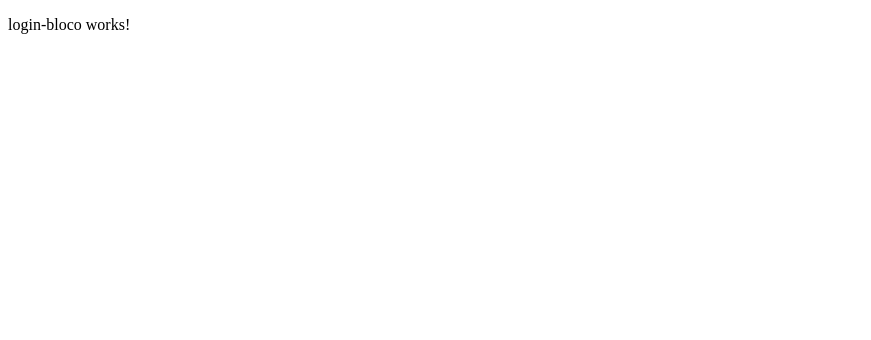
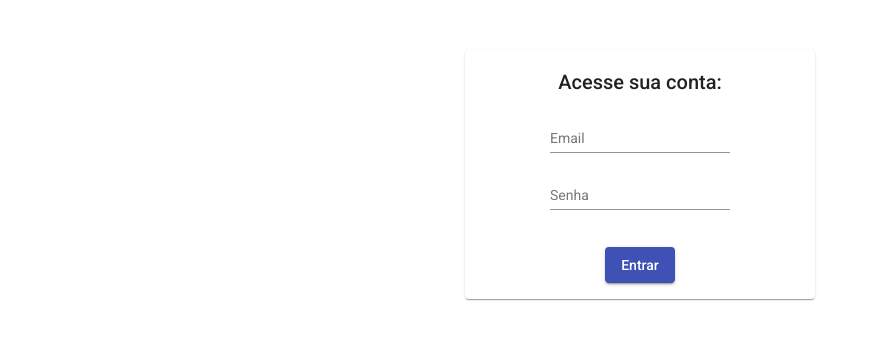
Before and after one commit to sn0wfl4k3s/SocialNetworking.Frontend, an Angular app in the folder SocialNetworking/: page / in a window 1280 px wide. Shown: the top 340 px of the page, without its empty margins (0-871 px from the left). Built offline with nearby package versions, Linux system fonts and the light colour scheme.

Commit message:
criação da página de login

```diff
--- a/SocialNetworking/angular.json
+++ b/SocialNetworking/angular.json
@@ -28,6 +28,7 @@
               "src/assets"
             ],
             "styles": [
+              "./node_modules/@angular/material/prebuilt-themes/indigo-pink.css",
               "src/styles.scss"
             ],
             "scripts": []
@@ -92,6 +93,7 @@
               "src/assets"
             ],
             "styles": [
+              "./node_modules/@angular/material/prebuilt-themes/indigo-pink.css",
               "src/styles.scss"
             ],
             "scripts": []
@@ -123,6 +125,7 @@
           }
         }
       }
-    }},
+    }
+  },
   "defaultProject": "SocialNetworking"
 }
--- a/SocialNetworking/package.json
+++ b/SocialNetworking/package.json
@@ -12,10 +12,12 @@
   "private": true,
   "dependencies": {
     "@angular/animations": "~9.1.9",
+    "@angular/cdk": "~9.2.1",
     "@angular/common": "~9.1.9",
     "@angular/compiler": "~9.1.9",
     "@angular/core": "~9.1.9",
     "@angular/forms": "~9.1.9",
+    "@angular/material": "~9.2.1",
     "@angular/platform-browser": "~9.1.9",
     "@angular/platform-browser-dynamic": "~9.1.9",
     "@angular/router": "~9.1.9",
--- a/SocialNetworking/src/app/account/login-bloco/login-bloco.component.html
+++ b/SocialNetworking/src/app/account/login-bloco/login-bloco.component.html
@@ -1 +1,22 @@
-<p>login-bloco works!</p>
+<div class="conteudo">
+    <h2>Acesse sua conta:</h2>
+
+    <form class="example-form">
+
+        <mat-form-field class="example-full-width">
+            <mat-label>Email</mat-label>
+            <input type="email" matInput placeholder="Insira seu e-mail" [(ngModel)]="model.email" name="email">
+        </mat-form-field>
+
+        <mat-form-field class="example-full-width">
+            <mat-label>Senha</mat-label>
+            <input type="password" matInput placeholder="Insira sua senha" [(ngModel)]="model.senha" name="senha">
+        </mat-form-field>
+
+        <br>
+        <br>
+
+        <button mat-raised-button color="primary">Entrar</button>
+
+    </form>
+</div>
--- a/SocialNetworking/src/app/account/login-bloco/login-bloco.component.scss
+++ b/SocialNetworking/src/app/account/login-bloco/login-bloco.component.scss
@@ -0,0 +1,4 @@
+.conteudo {
+    justify-content: center;
+    text-align: center;
+}
--- a/SocialNetworking/src/app/account/login-bloco/login-bloco.component.ts
+++ b/SocialNetworking/src/app/account/login-bloco/login-bloco.component.ts
@@ -1,4 +1,5 @@
 import { Component, OnInit } from '@angular/core';
+import { Login } from '../models/login';
 
 @Component({
   selector: 'app-login-bloco',
@@ -7,6 +8,8 @@ import { Component, OnInit } from '@angular/core';
 })
 export class LoginBlocoComponent implements OnInit {
 
+  model = new Login();
+
   constructor() { }
 
   ngOnInit(): void {
--- a/SocialNetworking/src/app/account/login-page/login-page.component.html
+++ b/SocialNetworking/src/app/account/login-page/login-page.component.html
@@ -1 +1,5 @@
-<app-login-bloco></app-login-bloco>
+<div class="bloco">
+    <mat-card>
+        <app-login-bloco></app-login-bloco>
+    </mat-card>
+</div>
--- a/SocialNetworking/src/app/account/login-page/login-page.component.scss
+++ b/SocialNetworking/src/app/account/login-page/login-page.component.scss
@@ -0,0 +1,8 @@
+.bloco {
+    margin-left: auto;
+    margin-right: auto;
+
+    width: 25em;
+
+    padding-top: 50px;
+}
--- /dev/null
+++ b/SocialNetworking/src/app/account/models/login.ts
@@ -0,0 +1,4 @@
+export class Login {
+    email: string;
+    senha: string;
+}
--- a/SocialNetworking/src/app/app.module.ts
+++ b/SocialNetworking/src/app/app.module.ts
@@ -3,6 +3,7 @@ import { NgModule } from '@angular/core';
 
 import { AppRoutingModule } from './app.routing';
 import { AppComponent } from './app.component';
+import { BrowserAnimationsModule } from '@angular/platform-browser/animations';
 
 @NgModule({
   declarations: [
@@ -11,6 +12,7 @@ import { AppComponent } from './app.component';
   imports: [
     BrowserModule,
     AppRoutingModule,
+    BrowserAnimationsModule,
   ],
   providers: [],
   bootstrap: [AppComponent]
--- a/SocialNetworking/src/index.html
+++ b/SocialNetworking/src/index.html
@@ -6,8 +6,10 @@
   <base href="/">
   <meta name="viewport" content="width=device-width, initial-scale=1">
   <link rel="icon" type="image/x-icon" href="favicon.ico">
+  <link href="https://fonts.googleapis.com/css?family=Roboto:300,400,500&display=swap" rel="stylesheet">
+  <link href="https://fonts.googleapis.com/icon?family=Material+Icons" rel="stylesheet">
 </head>
-<body>
+<body class="mat-typography">
   <app-root></app-root>
 </body>
 </html>
--- a/SocialNetworking/src/styles.scss
+++ b/SocialNetworking/src/styles.scss
@@ -1 +1,4 @@
 /* You can add global styles to this file, and also import other style files */
+
+html, body { height: 100%; }
+body { margin: 0; font-family: Roboto, "Helvetica Neue", sans-serif; }
```
Also changed, not shown: SocialNetworking/src/app/account/account.module.ts (+10 -1 lines), 1 other file (tests, documents, lock files or other folders).
